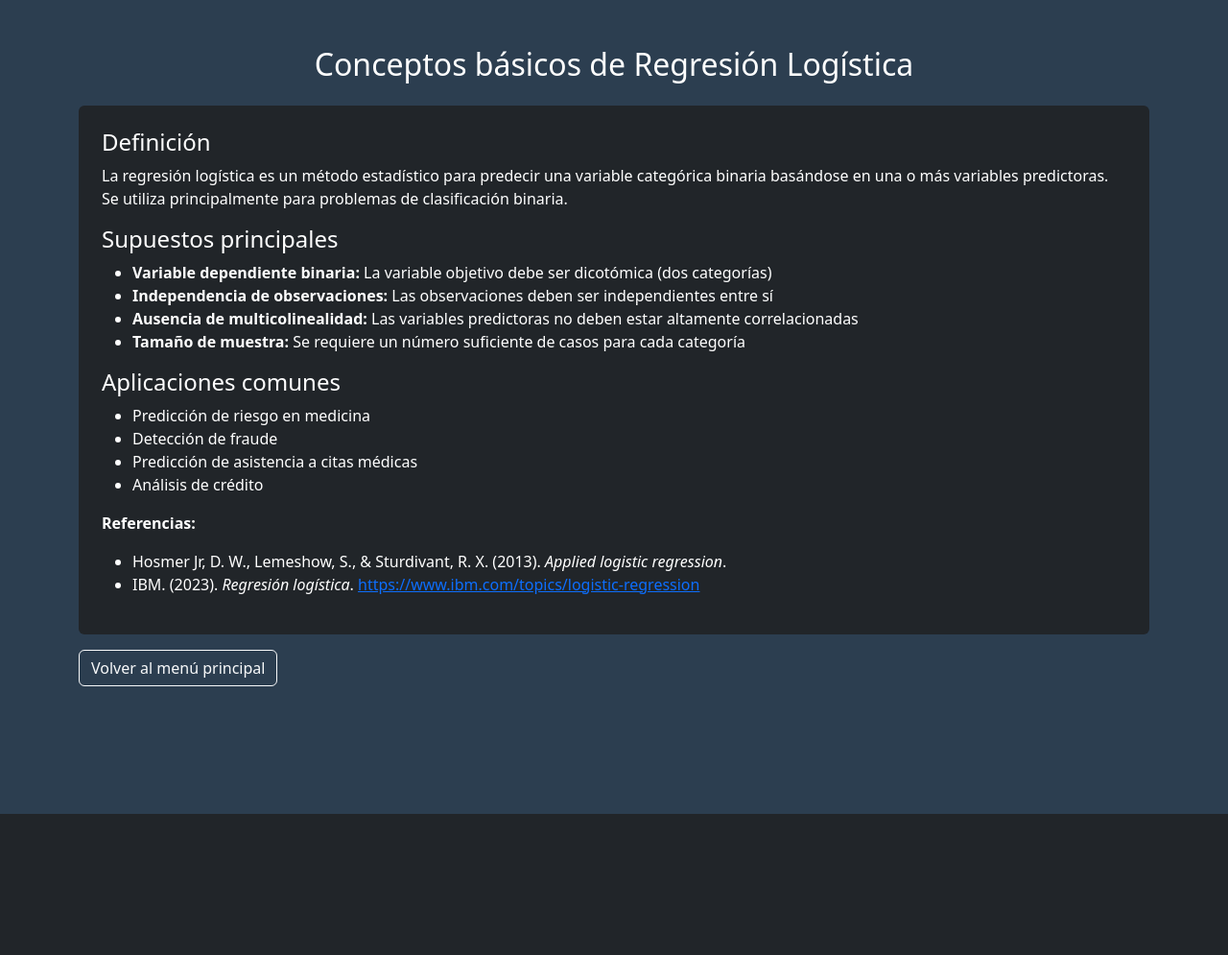
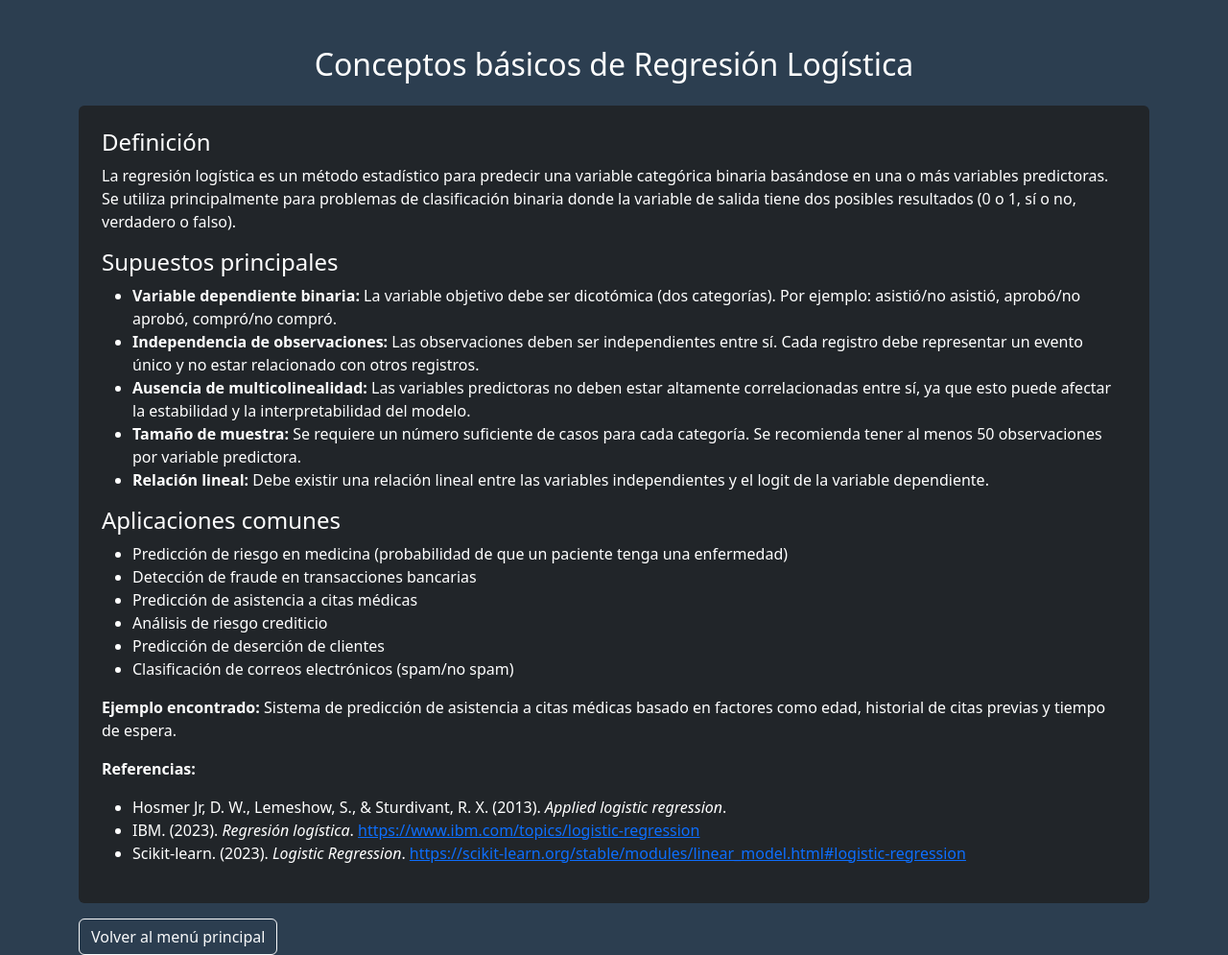
Before and after one commit to Diego-Alexander-udec/Casos-de-Uso-de-Machine-Learning-Supervisado, a Flask app: template Proyecto/templates/conceptos_regresionLogistica.html in a window 1280 px wide. Shown: the whole page at 96% size. Before the commit the page ends 848 px from the top, so only its background shows below. Run offline with Flask 3, Linux system fonts and the light colour scheme; the template is opened without the code that fills it, so the values that code supplies are empty.

Commit message:
agregando las rutas

```diff
--- a/Proyecto/app.py
+++ b/Proyecto/app.py
@@ -32,6 +32,10 @@ def lr():
 @app.route('/conceptos_regresion')
 def conceptos_regresion():
     return render_template('conceptos_regresion.html')
+
+@app.route('/conceptos_regresionLogistica')
+def conceptos_regresionLogistica():
+    return render_template('conceptos_regresionLogistica.html')
 
 @app.route('/regresion_lineal', methods=['GET', 'POST'])
 def regresion_lineal():
--- a/Proyecto/templates/conceptos_regresionLogistica.html
+++ b/Proyecto/templates/conceptos_regresionLogistica.html
@@ -13,27 +13,34 @@
       <div class="bg-dark p-4 rounded">
         <h4>Definición</h4>
         <p>
-          La regresión logística es un método estadístico para predecir una variable categórica binaria basándose en una o más variables predictoras. Se utiliza principalmente para problemas de clasificación binaria.
+          La regresión logística es un método estadístico para predecir una variable categórica binaria basándose en una o más variables predictoras. Se utiliza principalmente para problemas de clasificación binaria donde la variable de salida tiene dos posibles resultados (0 o 1, sí o no, verdadero o falso).
         </p>
         <h4>Supuestos principales</h4>
         <ul>
-          <li><strong>Variable dependiente binaria:</strong> La variable objetivo debe ser dicotómica (dos categorías)</li>
-          <li><strong>Independencia de observaciones:</strong> Las observaciones deben ser independientes entre sí</li>
-          <li><strong>Ausencia de multicolinealidad:</strong> Las variables predictoras no deben estar altamente correlacionadas</li>
-          <li><strong>Tamaño de muestra:</strong> Se requiere un número suficiente de casos para cada categoría</li>
+          <li><strong>Variable dependiente binaria:</strong> La variable objetivo debe ser dicotómica (dos categorías). Por ejemplo: asistió/no asistió, aprobó/no aprobó, compró/no compró.</li>
+          <li><strong>Independencia de observaciones:</strong> Las observaciones deben ser independientes entre sí. Cada registro debe representar un evento único y no estar relacionado con otros registros.</li>
+          <li><strong>Ausencia de multicolinealidad:</strong> Las variables predictoras no deben estar altamente correlacionadas entre sí, ya que esto puede afectar la estabilidad y la interpretabilidad del modelo.</li>
+          <li><strong>Tamaño de muestra:</strong> Se requiere un número suficiente de casos para cada categoría. Se recomienda tener al menos 50 observaciones por variable predictora.</li>
+          <li><strong>Relación lineal:</strong> Debe existir una relación lineal entre las variables independientes y el logit de la variable dependiente.</li>
         </ul>
         <h4>Aplicaciones comunes</h4>
         <ul>
-          <li>Predicción de riesgo en medicina</li>
-          <li>Detección de fraude</li>
+          <li>Predicción de riesgo en medicina (probabilidad de que un paciente tenga una enfermedad)</li>
+          <li>Detección de fraude en transacciones bancarias</li>
           <li>Predicción de asistencia a citas médicas</li>
-          <li>Análisis de crédito</li>
+          <li>Análisis de riesgo crediticio</li>
+          <li>Predicción de deserción de clientes</li>
+          <li>Clasificación de correos electrónicos (spam/no spam)</li>
         </ul>
+        <p><strong>Ejemplo encontrado:</strong> Sistema de predicción de asistencia a citas médicas basado en factores como edad, historial de citas previas y tiempo de espera.</p>
         <p><strong>Referencias:</strong></p>
         <ul class="references-list">
           <li>Hosmer Jr, D. W., Lemeshow, S., & Sturdivant, R. X. (2013). <em>Applied logistic regression</em>.</li>
           <li>IBM. (2023). <em>Regresión logística</em>.
             <a href="https://www.ibm.com/topics/logistic-regression" target="_blank" rel="noopener">https://www.ibm.com/topics/logistic-regression</a>
+          </li>
+          <li>Scikit-learn. (2023). <em>Logistic Regression</em>.
+            <a href="https://scikit-learn.org/stable/modules/linear_model.html#logistic-regression" target="_blank" rel="noopener">https://scikit-learn.org/stable/modules/linear_model.html#logistic-regression</a>
           </li>
         </ul>
       </div>
```
Also changed, not shown: Proyecto/templates/index.html (+4 -3 lines).
